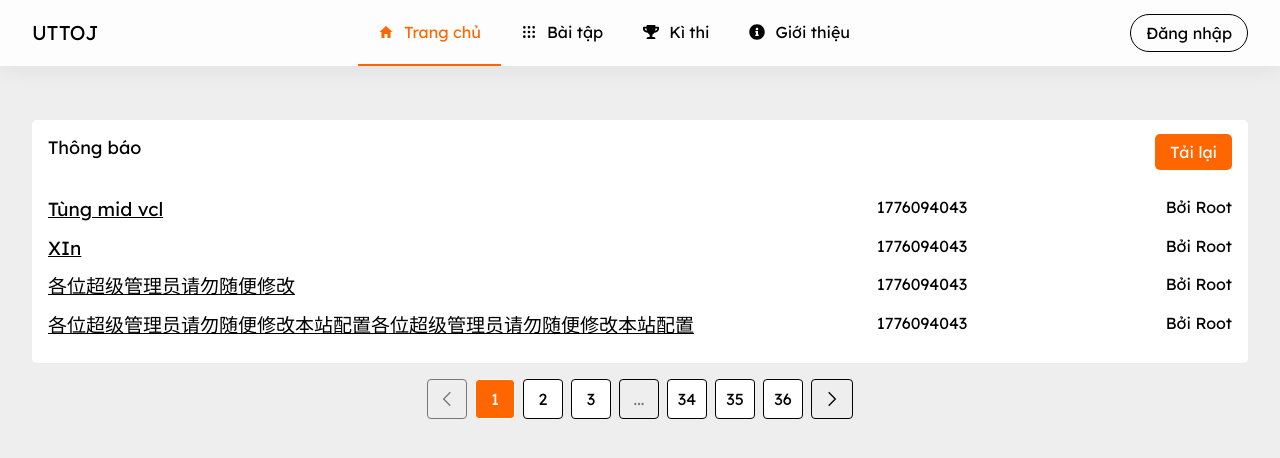
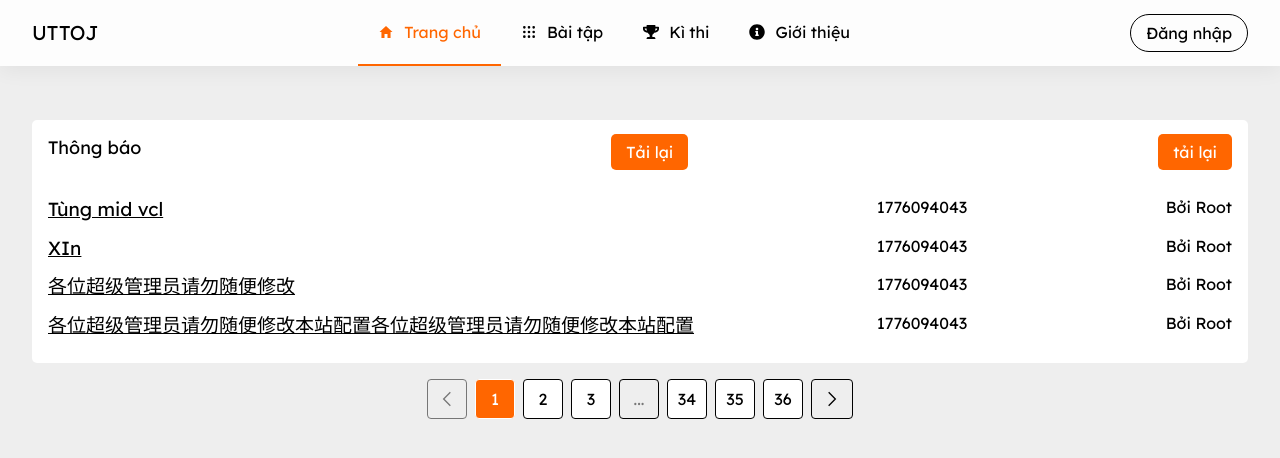
Before and after one commit to duy2kzcuber/Online-judge-fe, a Next.js app: page / in a window 1280 px wide. Shown: the top 458 px of the page. Built offline with nearby package versions, Linux system fonts and the light colour scheme.

Commit message:
refractor code

```diff
--- a/src/app/(pages)/(student)/(home)/page.tsx
+++ b/src/app/(pages)/(student)/(home)/page.tsx
@@ -1,3 +1,5 @@
+"use client"
+import { Button } from "@/app/components/button/Button"
 import { Pagination } from "@/app/components/Pagination/Pagination"
 import Link from "next/link"
 
@@ -39,7 +41,9 @@ export default function Home() {
     totalPages: 36,
     totalItems: 360
   }
-
+  const handleRefresh = () => {
+    console.log(36);
+  }
 
   return (
     <>
@@ -49,6 +53,7 @@ export default function Home() {
           <div className="flex justify-between">
             <div className="text-[18px] text-center items-center justify-center">Thông báo</div>
             <button className="bg-oj-orange px-[15px] py-[6px] text-oj-white rounded-[5px] hover:bg-[#f5965b]">Tải lại</button>
+            <Button displayContent="tải lại" onButtonClick={handleRefresh}/>
           </div>
           {/* Box content: display list of posts */}
           <div className="pt-[15px]">
--- /dev/null
+++ b/src/app/(pages)/(student)/problem/page.tsx
@@ -0,0 +1,31 @@
+import { Button } from "@/app/components/button/Button";
+
+export default function Problem() {
+  return (
+    <>
+      <div className="container pt-[100px]">
+        {/* Danh sách bài tập */}
+        <div className="">
+          <h1>Danh sách bài tập</h1>
+          <div>
+            <select name="level" id="level">
+              <option defaultChecked>Độ khó</option>
+              <option>1</option>
+              <option>2</option>
+              <option>3</option>
+              <option>4</option>
+              <option>5</option>
+              <option>6</option>
+              <option>7</option>
+              <option>8</option>
+              <option>9</option>
+            </select>
+            <input placeholder="Nhập từ khóa tìm kiếm"/>
+            <Button displayContent="tải lại" />
+          </div>
+        </div>
+        {/* Danh sách danh mục bài tập */}
+      </div>
+    </>
+  )
+}
--- /dev/null
+++ b/src/app/components/button/Button.tsx
@@ -0,0 +1,18 @@
+"use client"
+import { ButtonHTMLAttributes } from "react"
+
+interface ButtonProps extends ButtonHTMLAttributes<HTMLButtonElement> {
+  displayContent?: React.ReactNode;
+  onButtonClick?: () => void;
+}
+export const Button = ({ className,displayContent,onButtonClick, ...props }: ButtonProps) => {
+  return (
+    <button
+      onClick={() => onButtonClick?.()}
+      {...props}
+      className={`bg-oj-orange px-[15px] py-[6px] text-oj-white rounded-[5px] hover:bg-[#f5965b] ${className}`}
+    >
+      {displayContent}
+    </button>
+  )
+}
--- a/src/app/components/header/HeaderMenu.tsx
+++ b/src/app/components/header/HeaderMenu.tsx
@@ -10,7 +10,7 @@ import { TbGridDots } from "react-icons/tb";
 export const HeaderMenu = () => {
   const navLinks = [
     { id: 1, title: "Trang chủ ", href: "/", icon: <IoMdHome /> },
-    { id: 2, title: "Bài tập", href: "/bai-tap", icon: <TbGridDots /> },
+    { id: 2, title: "Bài tập", href: "/problem", icon: <TbGridDots /> },
     { id: 3, title: "Kì thi", href: "/ki-thi", icon: <FaTrophy /> },
     { id: 4, title: "Giới thiệu", href: "/gioi-thieu", icon: <FaInfoCircle /> },
   ];
```
